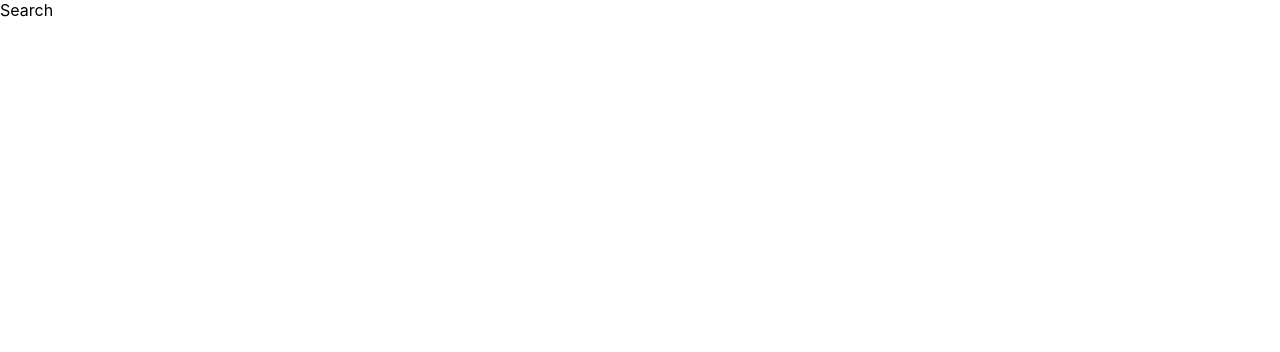
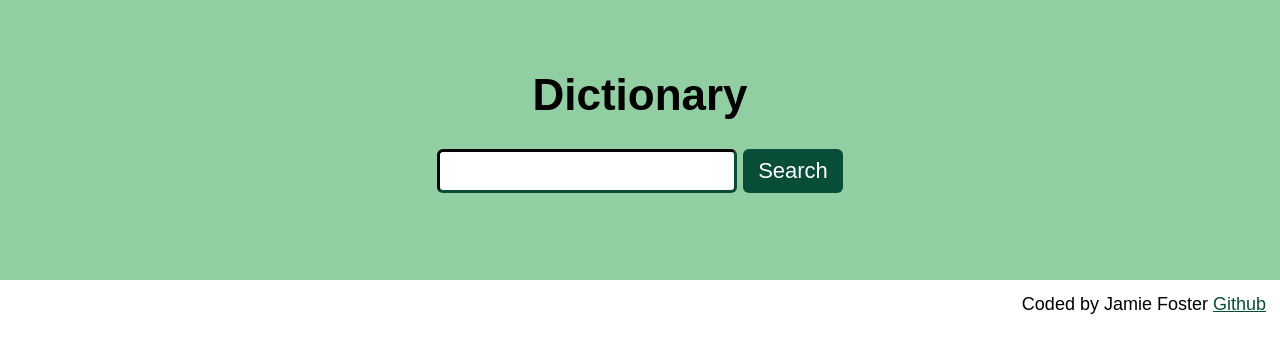
Before and after one commit to Jamie-F42/dictionary-project-react, a React (Create React App) app: page / in a window 1280 px wide. Shown: the top 352 px of the page. Built offline with nearby package versions, Linux system fonts and the light colour scheme.

Commit message:
added working search form and css styling on components

```diff
--- a/src/App.css
+++ b/src/App.css
@@ -0,0 +1,24 @@
+h1{
+    text-align: center;
+    margin-top: 0;
+    vertical-align: middle;
+    padding-top: 70px;
+    font-size: 44px;
+}
+
+.Masthead{
+    background-color: rgb(145, 206, 161);
+    margin:0;
+    height:280px;
+    margin-block-start: 0em;
+}
+
+footer{
+    text-align: right;
+    font-size: 18px;
+    padding: 14px;
+}
+
+a{
+    color: rgb(8, 77, 56);
+}
--- a/src/App.js
+++ b/src/App.js
@@ -1,10 +1,17 @@
+import React from "react";
+import Dictionary from "./Dictionary";
 import './App.css';
 
 function App() {
   return (
     <div className="App">
-      <header className="App-header">Search
-      </header>
+      <div className="Masthead">
+      <h1>Dictionary</h1>
+      <Dictionary />
+      </div>
+      <footer>
+        Coded by Jamie Foster <a href="https://github.com/Jamie-F42/dictionary-project-react">Github</a>
+      </footer>
     </div>
   );
 }
--- /dev/null
+++ b/src/Dictionary.css
@@ -0,0 +1,24 @@
+.Dictionary{
+    text-align: center;
+}
+
+input{
+    width: 300px;
+    height: 44px;
+    font-size: 22px;
+    border-radius: 6px;
+    border-color: rgb(8, 77, 56);
+    border-width: 3px;
+}
+
+button{
+    width: 100px;
+    height: 44px;
+    font-size: 22px;
+    border-radius: 6px;
+    color: white;
+    background-color: rgb(8, 77, 56);
+    border-width: 0px;
+    margin-left: 6px;
+
+}
--- /dev/null
+++ b/src/Dictionary.js
@@ -0,0 +1,24 @@
+import React, {useState} from "react";
+import "./Dictionary.css";
+
+export default function Dictionary(){
+let [keyword, setKeyword]= useState("");
+
+   function search(event){
+       event.preventDefault();
+        alert(`Searching for ${keyword} definition`);
+   }
+
+   function handleKeywordChange(event){
+       setKeyword(event.target.value);
+   }
+
+   return (
+       <div className="Dictionary">
+            <form onSubmit={search}>
+                <input type="search" onChange={handleKeywordChange} />
+                <button type="submit">Search</button>
+            </form>
+       </div>
+   );
+}
--- a/src/index.css
+++ b/src/index.css
@@ -1,13 +1,4 @@
-body {
-  margin: 0;
-  font-family: -apple-system, BlinkMacSystemFont, 'Segoe UI', 'Roboto', 'Oxygen',
-    'Ubuntu', 'Cantarell', 'Fira Sans', 'Droid Sans', 'Helvetica Neue',
-    sans-serif;
-  -webkit-font-smoothing: antialiased;
-  -moz-osx-font-smoothing: grayscale;
+body{
+  margin: 0 auto;
+  font-family: Arial, Helvetica, sans-serif;
 }
-
-code {
-  font-family: source-code-pro, Menlo, Monaco, Consolas, 'Courier New',
-    monospace;
-}
--- a/src/index.js
+++ b/src/index.js
@@ -2,16 +2,9 @@ import React from 'react';
 import ReactDOM from 'react-dom/client';
 import './index.css';
 import App from './App';
-import reportWebVitals from './reportWebVitals';
+
 
 const root = ReactDOM.createRoot(document.getElementById('root'));
 root.render(
-  <React.StrictMode>
     <App />
-  </React.StrictMode>
 );
-
-// If you want to start measuring performance in your app, pass a function
-// to log results (for example: reportWebVitals(console.log))
-// or send to an analytics endpoint. Learn more: https://bit.ly/CRA-vitals
-reportWebVitals();
--- a/src/reportWebVitals.js
+++ /dev/null
@@ -1,13 +0,0 @@
-const reportWebVitals = onPerfEntry => {
-  if (onPerfEntry && onPerfEntry instanceof Function) {
-    import('web-vitals').then(({ getCLS, getFID, getFCP, getLCP, getTTFB }) => {
-      getCLS(onPerfEntry);
-      getFID(onPerfEntry);
-      getFCP(onPerfEntry);
-      getLCP(onPerfEntry);
-      getTTFB(onPerfEntry);
-    });
-  }
-};
-
-export default reportWebVitals;
```
Also changed, not shown: src/logo.svg (deleted).
